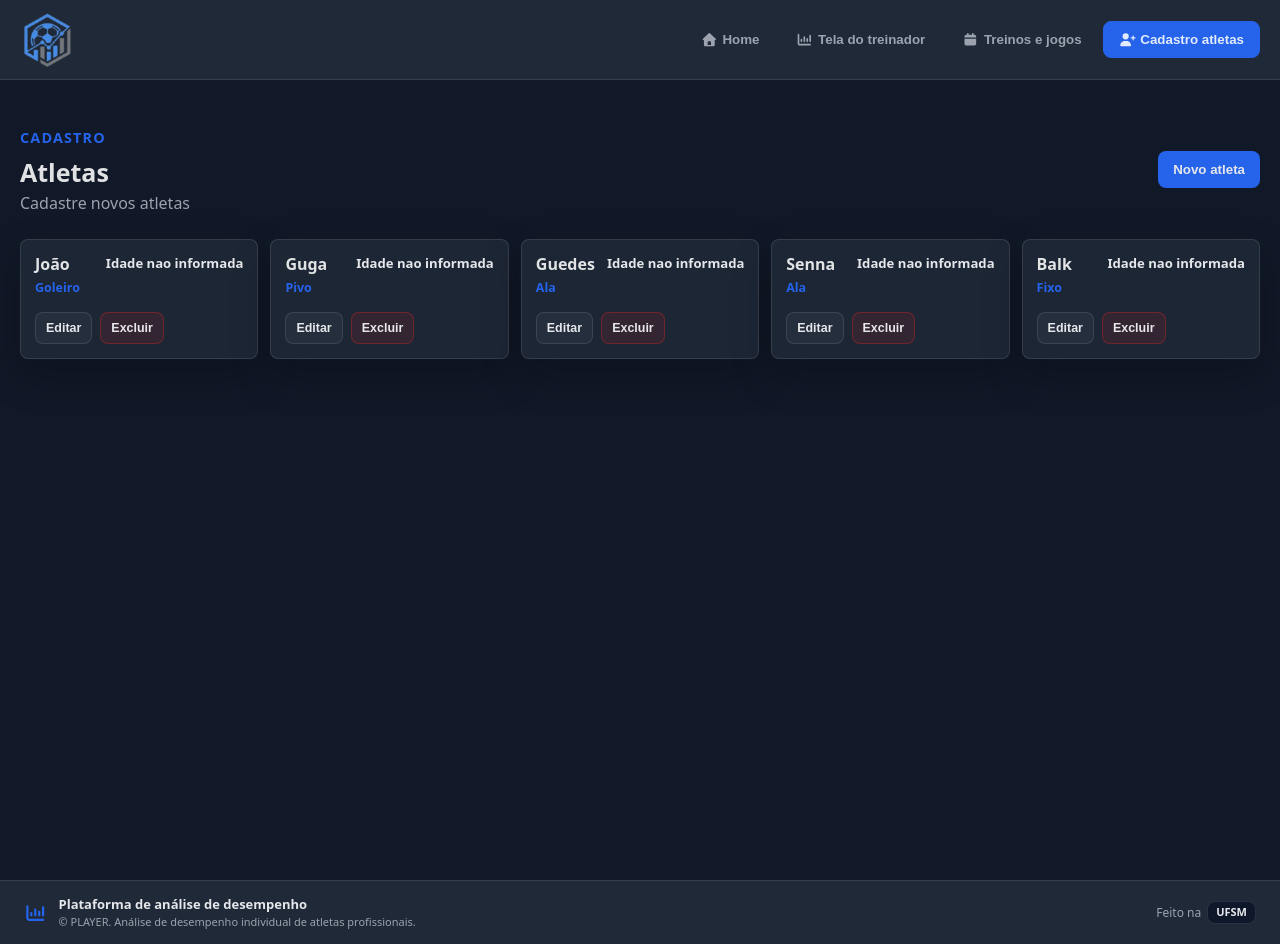
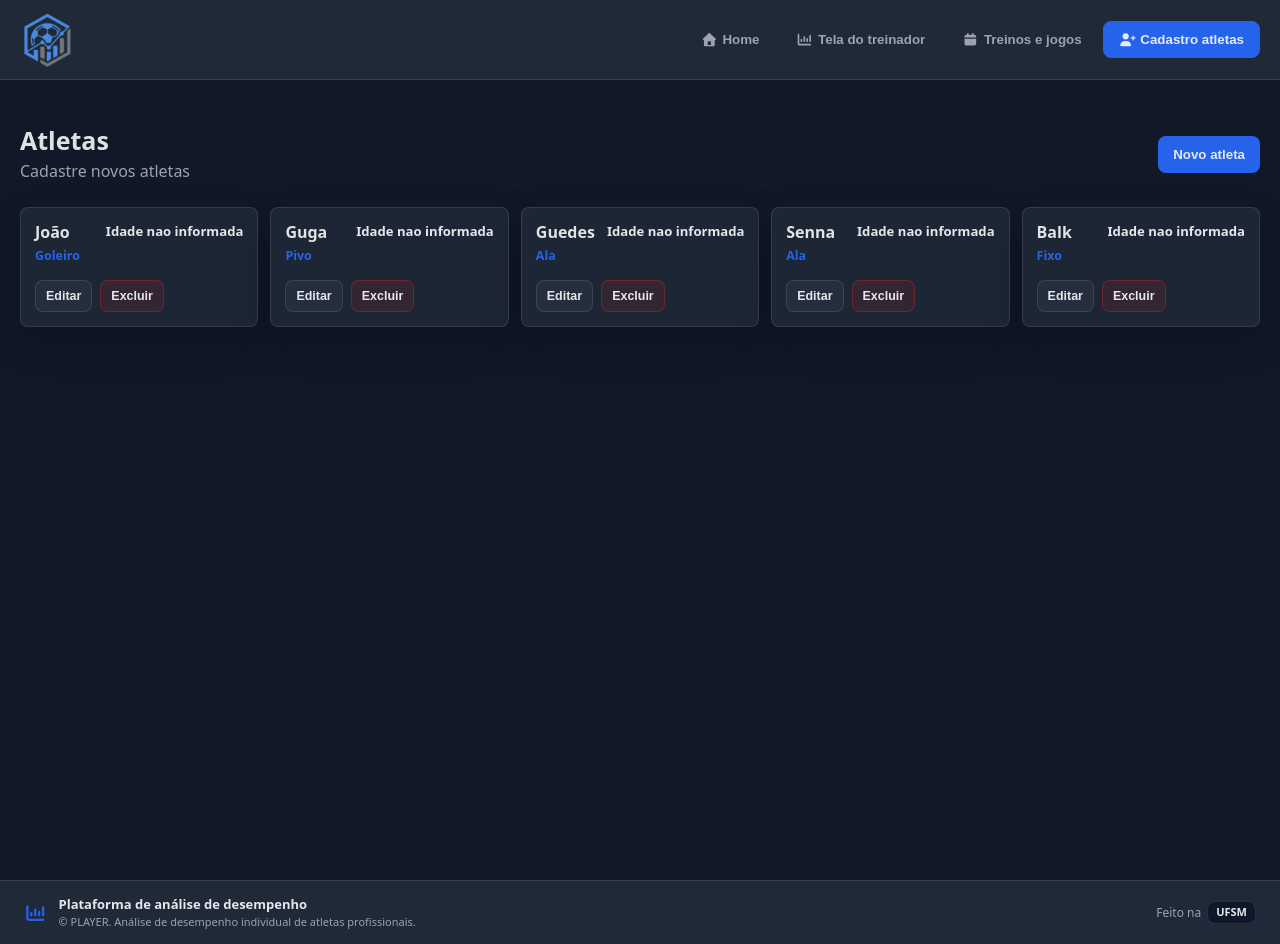
Before and after one commit to diogodls/player, a React (Vite) app: page /athlete-registration in a window 1280 px wide. Built offline with nearby package versions, Linux system fonts and the light colour scheme; data requests are answered from the project's data file.

Commit message:
fix(#38): corrige conflitos com a main

```diff
--- a/src/pages/AthleteRegistrationScreen/AthleteRegistrationScreen.tsx
+++ b/src/pages/AthleteRegistrationScreen/AthleteRegistrationScreen.tsx
@@ -87,7 +87,6 @@ const AthleteRegistrationScreen = () => {
       <div className={styles.content}>
         <div className={styles.header}>
           <div>
-            <span className={styles.eyebrow}>Cadastro</span>
             <h1 className={styles.title}>Atletas</h1>
             <p className={styles.description}>
               Cadastre novos atletas
```
